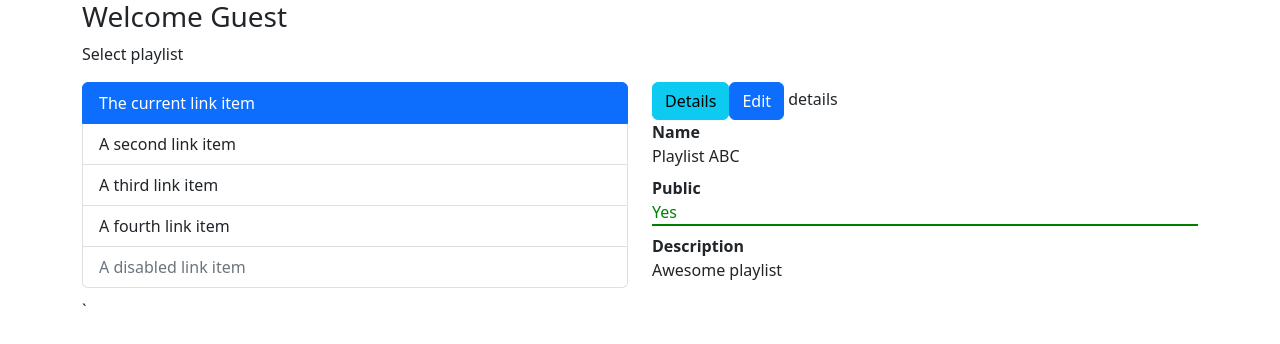
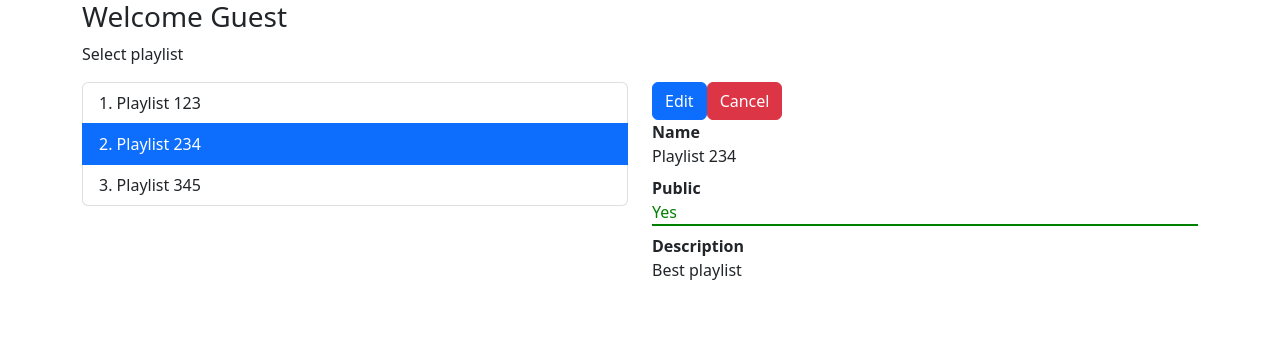
Before and after one commit to KamilSt18/spotify-playlists-app, an Angular app: page /playlists in a window 1280 px wide. Shown: the top 344 px of the page. Built offline with nearby package versions, Linux system fonts and the light colour scheme.

Commit message:
Inputs and outputs for playlist-list and playlist-details.

```diff
--- a/src/app/playlists/components/playlists-details/playlists-details.component.ts
+++ b/src/app/playlists/components/playlists-details/playlists-details.component.ts
@@ -1,4 +1,4 @@
-import { Component } from '@angular/core';
+import { Component, Input } from '@angular/core';
 
 @Component({
   selector: 'app-playlists-details',
@@ -6,10 +6,10 @@ import { Component } from '@angular/core';
   styleUrls: ['./playlists-details.component.scss'],
 })
 export class PlaylistsDetailsComponent {
-  playlist = {
-    id: '123',
-    name: 'Playlist ABC',
-    public: true,
-    description: 'Awesome playlist',
+  @Input() playlist = {
+    id: '',
+    name: '',
+    public: false,
+    description: '',
   };
 }
--- a/src/app/playlists/components/playlists-list/playlists-list.component.html
+++ b/src/app/playlists/components/playlists-list/playlists-list.component.html
@@ -1,21 +1,10 @@
 <div class="list-group">
-  <a
-    href="#"
-    class="list-group-item list-group-item-action active"
-    aria-current="true"
+  <button
+    class="list-group-item list-group-item-action"
+    *ngFor="let playlist of playlists; index as i"
+    [ngClass]="{ active: selectedId === playlist.id }"
+    (click)="select(playlist.id)"
   >
-    The current link item
-  </a>
-  <a href="#" class="list-group-item list-group-item-action"
-    >A second link item</a
-  >
-  <a href="#" class="list-group-item list-group-item-action"
-    >A third link item</a
-  >
-  <a href="#" class="list-group-item list-group-item-action"
-    >A fourth link item</a
-  >
-  <a class="list-group-item list-group-item-action disabled"
-    >A disabled link item</a
-  >
+    {{ i + 1 }}. {{ playlist.name }}
+  </button>
 </div>
--- a/src/app/playlists/components/playlists-list/playlists-list.component.ts
+++ b/src/app/playlists/components/playlists-list/playlists-list.component.ts
@@ -1,4 +1,4 @@
-import { Component } from '@angular/core';
+import { Component, EventEmitter, Input, Output } from '@angular/core';
 
 @Component({
   selector: 'app-playlists-list',
@@ -7,4 +7,20 @@ import { Component } from '@angular/core';
 })
 export class PlaylistsListComponent {
 
+  @Input('items') playlists = [{
+    id: '',
+    name: ' ',
+    public: false,
+    description: '',
+  },
+  ]
+
+  @Input() selectedId = ''
+
+  @Output() selectedIdChange = new EventEmitter<string>();
+
+  select(id: string) {
+    this.selectedIdChange.emit(id)
+  }
+
 }
--- a/src/app/playlists/containers/playlists-view/playlists-view.container.html
+++ b/src/app/playlists/containers/playlists-view/playlists-view.container.html
@@ -1,14 +1,22 @@
 <p>Select playlist</p>
 
 <div class="row">
-    <div class="col"><app-playlists-list></app-playlists-list></div>
-    <div class="col">
+  <div class="col">
+    <app-playlists-list
+      [items]="playlists"
+      [selectedId]="selectedId"
+      (selectedIdChange)="selectPlaylistById($event)"
+    ></app-playlists-list>
+  </div>
 
-        <button class="btn btn-info" (click)="detailsMode()">Details</button>
-        <button class="btn btn-primary" (click)="editorMode()">Edit</button>
-        {{mode}}
+  <div class="col">
+    <button class="btn btn-primary" (click)="editorMode()">Edit</button>
 
-        <app-playlists-details [hidden]="mode !== 'details'"></app-playlists-details>
-        <app-playlists-editor [hidden]="mode !== 'editor'"></app-playlists-editor>
-    </div>
-</div>`
+    <button class="btn btn-danger" (click)="detailsMode()">Cancel</button>
+
+    <ng-container [ngSwitch]="mode">
+      <app-playlists-details [playlist]="selected" *ngSwitchDefault></app-playlists-details>
+      <app-playlists-editor *ngSwitchCase="'editor'"></app-playlists-editor>
+    </ng-container>
+  </div>
+</div>
--- a/src/app/playlists/containers/playlists-view/playlists-view.container.ts
+++ b/src/app/playlists/containers/playlists-view/playlists-view.container.ts
@@ -6,6 +6,35 @@ import { Component } from '@angular/core';
   styleUrls: ['./playlists-view.container.scss'],
 })
 export class PlaylistsViewContainer {
+  playlists = [
+    {
+      id: '123',
+      name: 'Playlist 123',
+      public: true,
+      description: 'Awesome playlist',
+    },
+    {
+      id: '234',
+      name: 'Playlist 234',
+      public: true,
+      description: 'Best playlist',
+    },
+    {
+      id: '345',
+      name: 'Playlist 345',
+      public: false,
+      description: 'Cool playlist',
+    },
+  ];
+
+  selectedId = '234';
+  selected = this.playlists[1];
+
+  selectPlaylistById(id: string) {
+    this.selectedId = id
+    this.selected = this.playlists.find((p) => p.id === id)!;
+  }
+
   mode: 'details' | 'editor' = 'details';
 
   detailsMode() {
```
